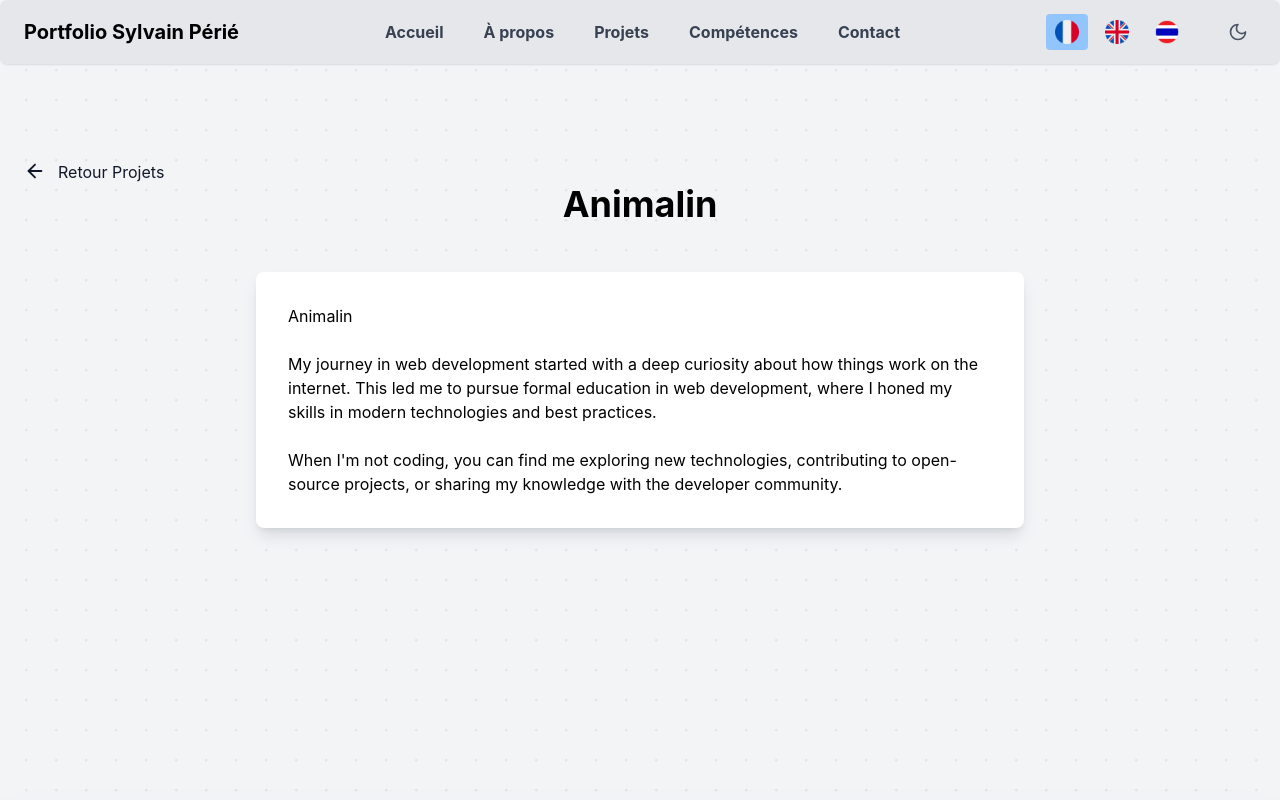
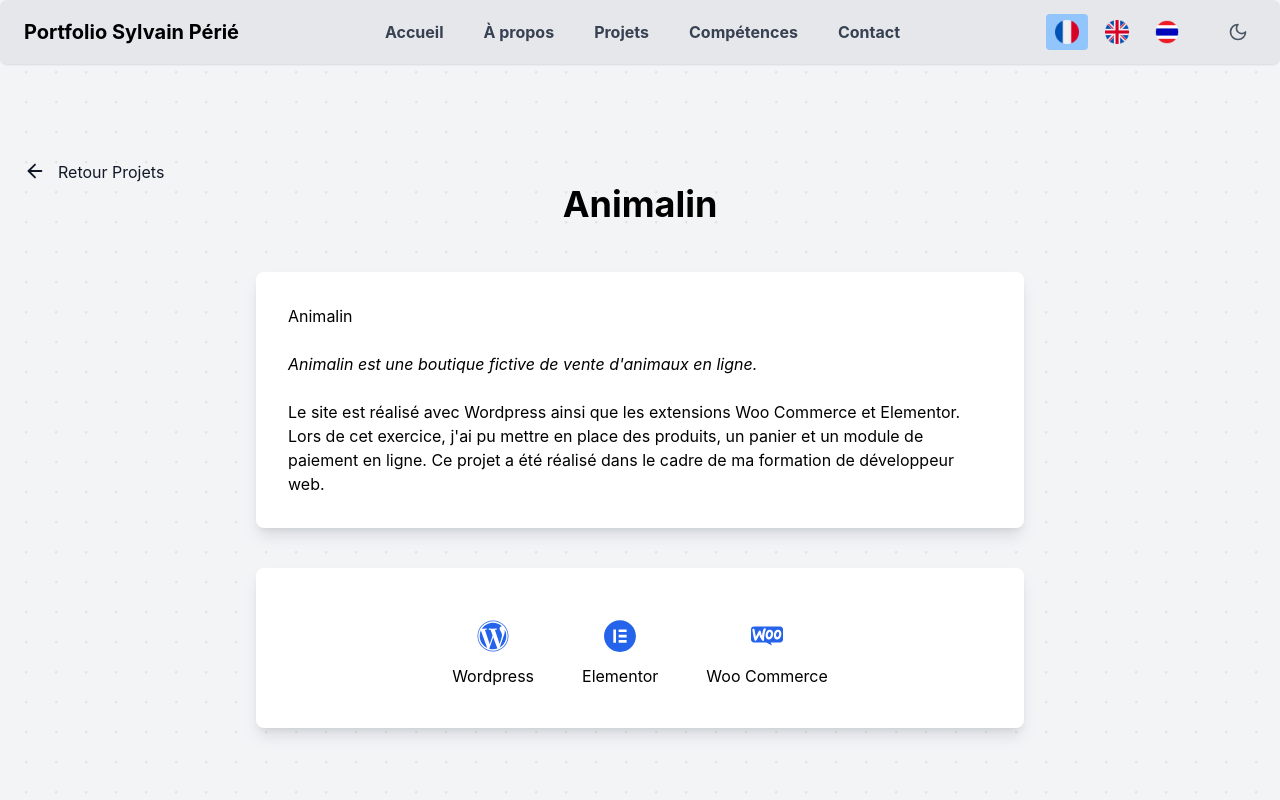
Before and after one commit to Sylvecode/portfolio-react, a React (Vite) app: page /animalin in a window 1280 px wide. Shown: the top 800 px of the page. Built offline with nearby package versions, Linux system fonts and the light colour scheme.

Commit message:
improved Animalin and Project Page

```diff
--- a/src/pages/Animalin.tsx
+++ b/src/pages/Animalin.tsx
@@ -1,6 +1,9 @@
 import { ArrowLeft } from "lucide-react";
 import { Link } from "react-router-dom";
 import { useLanguage } from "../context/LanguageContext";
+import { FaWordpress } from "react-icons/fa";
+import { FaElementor } from "react-icons/fa6";
+import { SiWoo } from "react-icons/si";
 
 export default function Animalin() {
   const { t } = useLanguage();
@@ -25,17 +28,32 @@ export default function Animalin() {
         <div className="max-w-3xl mx-auto bg-white rounded-lg shadow-lg p-8 dark:bg-gray-800/50 dark:bg-gradient-to-bl from-gray-700/50 via-transparent dark:ring-1 dark:ring-inset dark:ring-white/5 rounded-lg shadow-2xl shadow-gray-500/20 dark:shadow-none transition-all duration-250 focus:outline focus:outline-2 focus:outline-red-500">
           <div className="prose prose-lg text-black dark:text-white">
             <p className="mb-6 ">Animalin</p>
-            <p className="mb-6">
-              My journey in web development started with a deep curiosity about
-              how things work on the internet. This led me to pursue formal
-              education in web development, where I honed my skills in modern
-              technologies and best practices.
+            <p className="mb-6 italic">
+              Animalin est une boutique fictive de vente d'animaux en ligne.
             </p>
             <p>
-              When I'm not coding, you can find me exploring new technologies,
-              contributing to open-source projects, or sharing my knowledge with
-              the developer community.
+              Le site est réalisé avec Wordpress ainsi que les extensions Woo
+              Commerce et Elementor. Lors de cet exercice, j'ai pu mettre en
+              place des produits, un panier et un module de paiement en ligne.
+              Ce projet a été réalisé dans le cadre de ma formation de
+              développeur web.
             </p>
+          </div>
+        </div>
+        <div className="m-10 max-w-3xl mx-auto bg-white rounded-lg shadow-lg p-8 dark:bg-gray-800/50 dark:bg-gradient-to-bl from-gray-700/50 via-transparent dark:ring-1 dark:ring-inset dark:ring-white/5 rounded-lg shadow-2xl shadow-gray-500/20 dark:shadow-none transition-all duration-250 focus:outline focus:outline-2 focus:outline-red-500">
+          <div className="flex flex-row flex-wrap justify-center m-2 gap-12">
+            <div className="flex flex-col justify-center items-center">
+              <FaWordpress className="m-3 size-8 text-blue-600" />
+              <p className="text-dark dark:text-white">Wordpress</p>
+            </div>
+            <div className="flex flex-col justify-center items-center">
+              <FaElementor className="m-3 size-8 text-blue-600 " />
+              <p className="text-dark dark:text-white">Elementor</p>
+            </div>
+            <div className="flex flex-col justify-center items-center">
+              <SiWoo className="m-3 size-8 text-blue-600 " />
+              <p className="text-dark dark:text-white">Woo Commerce</p>
+            </div>
           </div>
         </div>
       </div>
--- a/src/pages/Projects.tsx
+++ b/src/pages/Projects.tsx
@@ -4,7 +4,7 @@ import { Link } from "react-router-dom";
 import { FaReact } from "react-icons/fa";
 import { BiLogoTypescript } from "react-icons/bi";
 import { RiTailwindCssFill } from "react-icons/ri";
-import { SiJavascript } from "react-icons/si";
+import { SiJavascript, SiWoo } from "react-icons/si";
 import { FaPhp } from "react-icons/fa";
 import { BiLogoMongodb } from "react-icons/bi";
 import { FaWordpress } from "react-icons/fa";
@@ -83,9 +83,13 @@ export default function Projects() {
           icon: <FaElementor className="m-1 size-8 text-blue-600 " />,
           name: "Elementor",
         },
+        {
+          icon: <SiWoo className="m-1 size-8 text-blue-600 " />,
+          name: "Woo Commerce",
+        },
       ],
-      githubUrl: "#",
-      liveUrl: "#",
+      githubUrl: "",
+      liveUrl: "",
       details: "/animalin",
     },
     {
@@ -178,7 +182,9 @@ export default function Projects() {
                     </div>
                   ))}
                 </div>
+                <div className="flex justify-between items-center">
                   <div className="flex space-x-4">
+                    {project.githubUrl && (
                       <a
                         target="_blank"
                         href={project.githubUrl}
@@ -187,6 +193,8 @@ export default function Projects() {
                         <Github size={20} className="mr-1" />
                         Code
                       </a>
+                    )}
+                    {project.liveUrl && (
                       <a
                         target="_blank"
                         href={project.liveUrl}
@@ -195,6 +203,8 @@ export default function Projects() {
                         <ExternalLink size={20} className="mr-1" />
                         Live Demo
                       </a>
+                    )}
+                  </div>
                   <Link
                     to={project.details}
                     className="flex flex-row space-x-4 text-gray-600 hover:text-indigo-600 transition-colors"
```
Lines whose indentation alone changed are shown as unchanged.
